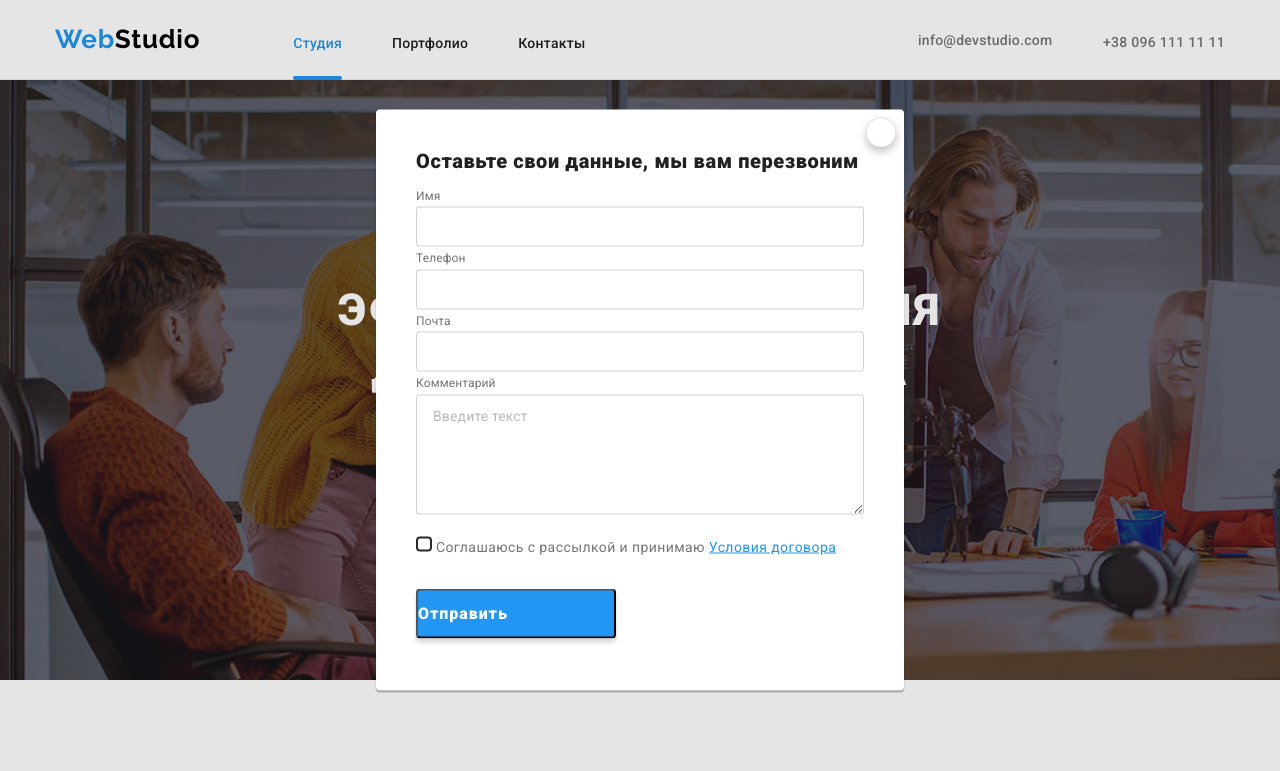
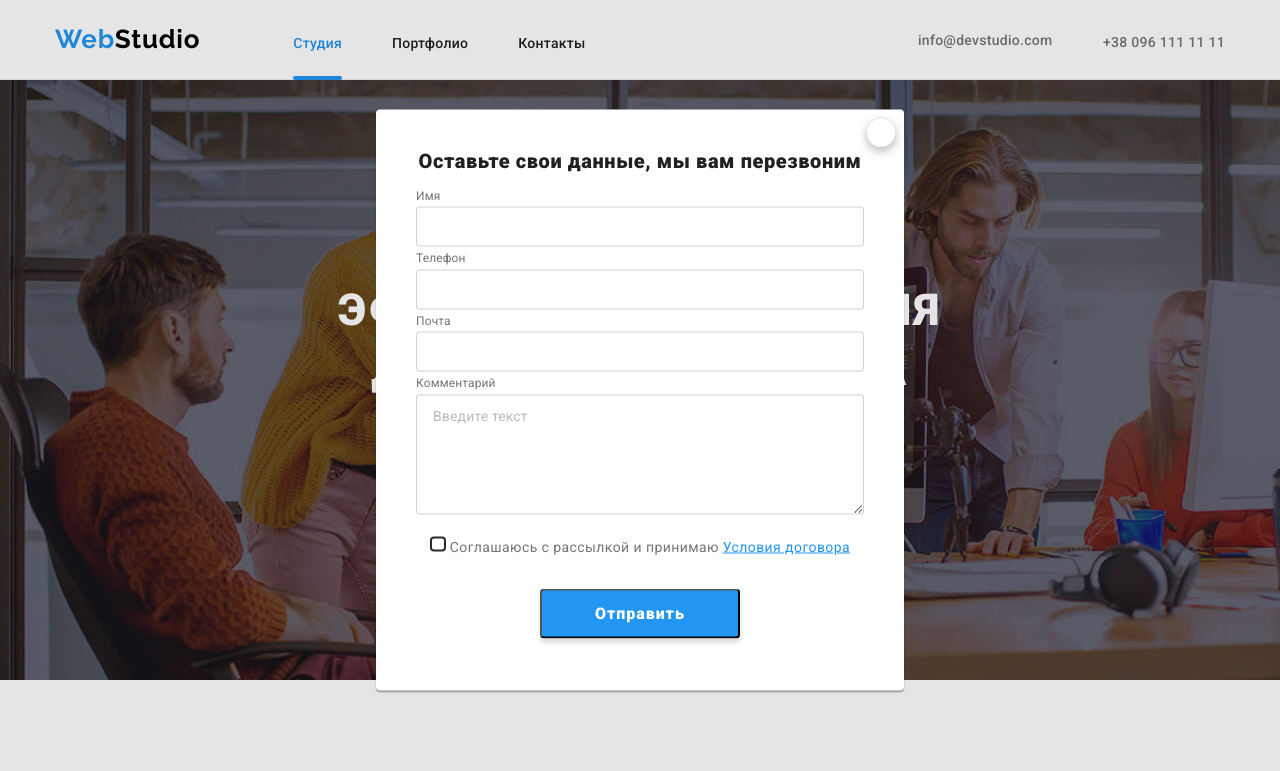
Before and after one commit to Kryassan/goit-markup-hw-06, a plain HTML site: page index.html in a window 1280 px wide. Both pictures are taken after a click on the button "Заказать услугу". Shown: the top 771 px of the page. Drawn offline with nearby package versions, Linux system fonts and the light colour scheme.

Commit message:
финальная версия ДЗ-06

```diff
--- a/css/styles.css
+++ b/css/styles.css
@@ -263,38 +263,7 @@ img {
   background: #188ce8;
 }
 
-
-
-
-
-
-
-
-
-
-
-
-
-
-
-
-
-
-
-
-
-
-
-
-
-
-
-
-
-
-
 .modal-order {
-
   position: fixed;
   left: 0px;
   top: 0px;
@@ -309,6 +278,7 @@ img {
 }
 
 .modal-order .modal {
+  display: inline-block;
   width: 528px;
   height: 581px;
   border-radius: 4px;
@@ -322,10 +292,7 @@ img {
   box-shadow: 0px 1px 3px rgba(0, 0, 0, 0.12), 0px 1px 1px rgba(0, 0, 0, 0.14), 0px 2px 1px rgba(0, 0, 0, 0.2);
 }
 
-
-
 .modal-order .form-title {
-  display: inline-block;
   margin-bottom: 12px;
   font-family: "Roboto", sans-serif;
   font-style: normal;
@@ -336,55 +303,6 @@ img {
   letter-spacing: 0.03em;
   color: #212121;
 }
-
-
-
-
-
-
-
-
-
-
-
-
-
-
-
-
-
-
-
-
-
-
-
-
-
-
-
-
-
-
-
-
-
-
-
-
-
-
-
-
-
-
-
-
-
-
-
-
-
 
 .modal-order .for-inputs {
   width: 100%;
@@ -460,9 +378,18 @@ img {
   color: rgba(117, 117, 117, 0.5);
 }
 
-
 .modal-order .checkbox-label {
+  display: inline-block;
+  width: 100%;
+  align-items: center;
   text-align: center;
+  font-family: "Roboto", sans-serif;
+  font-style: normal;
+  font-weight: normal;
+  font-size: 14px;
+  line-height: 24px;
+  letter-spacing: 0.03em;
+  color: #757575;
 }
 
 .modal-order .checkbox-icon {
@@ -491,67 +418,40 @@ img {
 	overflow: hidden;
 }
 
-.modal-order .checkbox-label {
-  display: inline-block;
-  align-items: center;
-  text-align: center;
-  font-family: "Roboto", sans-serif;
-  font-style: normal;
-  font-weight: normal;
-  font-size: 14px;
-  line-height: 24px;
-  letter-spacing: 0.03em;
-  color: #757575;
-}
-
 .modal-order .checkbox-link {
   color: #2196F3;
   text-decoration: underline;
 }
 
 .modal-order .button-send {
+  display: block;
   width: 200px;
   height: 50px;
   padding: 0px;
   margin-top: 30px;
+  margin-left: auto;
+  margin-right: auto;
   background-color: #2196F3;
   box-shadow: 0px 4px 4px rgba(0, 0, 0, 0.15);
   border-radius: 4px;
+  cursor: pointer;
 }
 
+.modal-order .button-send:hover,
+.modal-order .button-send:focus {
+  background-color: #188CE8;
+}
+
+
 .modal-order .button-title {
-  display: inline-block;
   font-family: "Roboto", sans-serif;
   font-style: normal;
   font-weight: bold;
   font-size: 16px;
   line-height: 30px;
-  display: flex;
-  align-items: center;
-  text-align: center;
   letter-spacing: 0.06em;
   color: #FFFFFF;
 }
-
-
-
-
-
-
-
-
-
-
-
-
-
-
-
-
-
-
-
-
 
 .modal-order .close-button {
   position: absolute;
@@ -578,37 +478,6 @@ img {
   opacity: 0;
   visibility: hidden;
 }
-
-
-
-
-
-
-
-
-
-
-
-
-
-
-
-
-
-
-
-
-
-
-
-
-
-
-
-
-
-
-
 
 .advantages {
   width: auto;
```
Also changed, not shown: index.html (+0 -36 lines).
